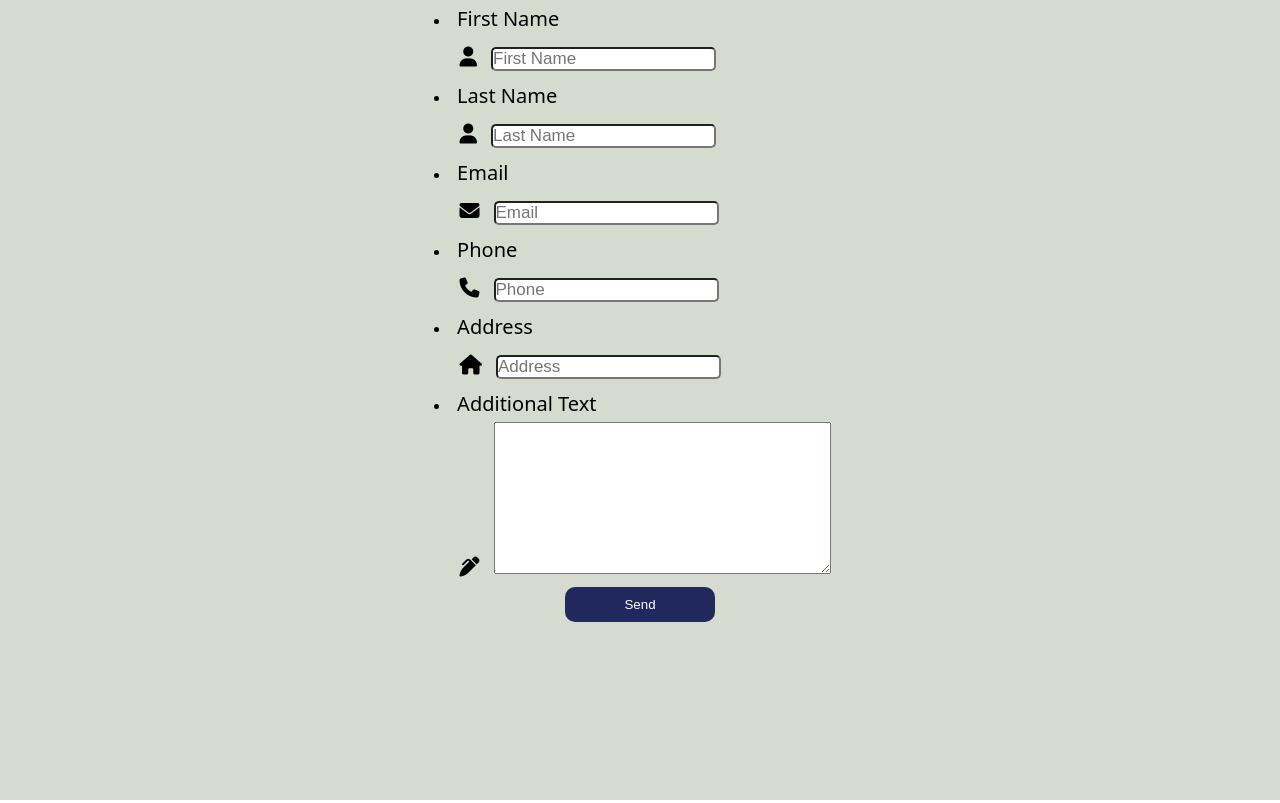
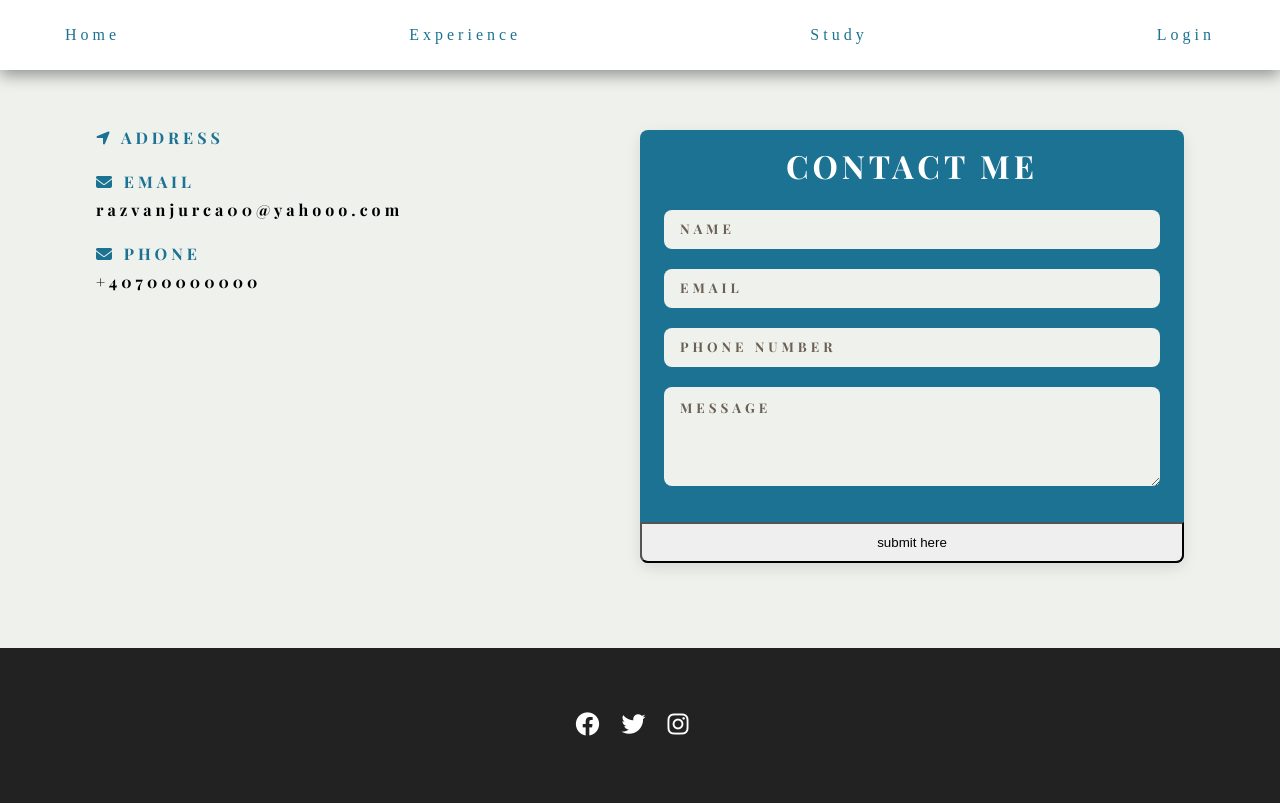
Before and after one commit to JurcaRazvanCatalin/CV, a plain HTML site: page contact.html in a window 1280 px wide. Drawn offline with nearby package versions, Linux system fonts and the light colour scheme.

Commit message:
Contact Changed

```diff
--- a/CSS/contact.css
+++ b/CSS/contact.css
@@ -13,55 +13,144 @@
   --second-color: #6b6054;
   --shadow: #000;
   --a-color: #1c7293;
+  --clr-grey: hsl(210, 22%, 49%);
   --background: #eff1ed;
   --secondary-background: #d6dbd0;
   --white: #fff;
+  --spacing: 0.25rem;
+  --transition: all 0.3s linear;
+  --ff-primary: 'Playfair Display', serif;
+  --radius: 0.5rem;
+  --light-shadow: 0 5px 15px rgba(0, 0, 0, 0.2);
+  --dark-shadow: 0 5px 15px rgba(0, 0, 0, 0.4);
 }
 
-.form-group {
-  min-width: 100vw;
-  min-height: 100vh;
-  background: var(--second-color);
-}
-
-.inputs {
-  display: flex;
-  justify-content: center;
-}
-
-.title {
-  font-size: 40px;
-  font-family: 'Playfair Display', serif;
-  text-align: center;
-  color: var(--white);
-  text-shadow: 2px 2px 3px var(--shadow);
-  background: var(--a-color);
-}
-
-.phone {
-  width: 100vw;
-  height: 100vh;
-  background: var(--secondary-background);
-}
-
-.links {
-  padding: 50px;
-  text-align: center;
-}
-
-.link-effect a {
-  color: var(--main-color);
-  margin: 0 20px;
-  padding: 10px 0;
-  position: relative;
-  transition: ease-out 0.3s 0.1s;
+a {
   text-decoration: none;
 }
 
-.link-effect a::after {
-  height: 2px;
+img {
   width: 100%;
-  background: white;
+  display: block;
+}
+
+h1,
+h2,
+h3,
+h4 {
+  letter-spacing: var(--spacing);
+  text-transform: capitalize;
+  line-height: 1.25;
+  margin-bottom: 0.75rem;
+}
+
+h1 {
+  font-size: 3rem;
+}
+
+h2 {
+  font-size: 2rem;
+}
+
+h3 {
+  font-size: 1.5rem;
+}
+
+h4 {
+  font-size: 0.875rem;
+}
+
+p {
+  margin-bottom: 1.25rem;
+}
+
+@media screen and (min-width: 800px) {
+  h1 {
+    font-size: 4rem;
+  }
+
+  h2 {
+    font-size: 2.5rem;
+  }
+
+  h3 {
+    font-size: 2rem;
+  }
+
+  h4 {
+    font-size: 1rem;
+  }
+  body {
+    font-size: 1rem;
+  }
+
+  h1,
+  h2,
+  h3,
+  h4 {
+    line-height: 1;
+  }
+}
+
+.navbar {
+  position: fixed;
+  top: 0;
+  left: 0;
+  width: 100%;
+  background: var(--white);
+  box-shadow: var(--dark-shadow);
+  z-index: 2;
+  /* visibility: hidden; */
+}
+
+.nav-center {
+  width: 100%;
+  max-width: 1170px;
+  margin: 0 auto;
+}
+
+.nav-header {
+  display: flex;
+  align-items: center;
+  padding: 1rem 2rem;
+}
+
+.nav-toggle {
+  background: transparent;
+  border: none;
+  font-size: 2rem;
+  color: var(--main-color);
+  cursor: pointer;
+  transition: all 0.4s ease-in-out;
+}
+
+.nav-toggle:hover {
+  transform: scale(1.2);
+}
+
+.nav-links {
+  overflow: hidden;
+  transition: all 0.3s ease-in-out;
+  list-style: none;
+}
+
+.nav-link {
+  display: block;
+  position: relative;
+  margin: 10px;
+  text-transform: capitalize;
+  letter-spacing: var(--spacing);
+  transition: all 3s ease-in-out;
+  color: var(--a-color);
+  cursor: pointer;
+  font-size: 1rem;
+  text-decoration: none;
+}
+
+.nav-link::after {
+  height: 1px;
+  width: 100%;
+  background: var(--a-color);
   content: '';
   position: absolute;
   left: 0px;
@@ -70,42 +159,178 @@
   transition: 0.3s;
 }
 
-.link-effect a:hover::after {
+.nav-link:hover::after {
   transform: scaleX(1);
 }
 
-.text {
-  font-size: 20px;
-  padding: 5px 0;
-  position: relative;
-  left: 2%;
-  font-family: system-ui, -apple-system, BlinkMacSystemFont, 'Segoe UI', Roboto,
-    Oxygen, Ubuntu, Cantarell, 'Open Sans', 'Helvetica Neue', sans-serif;
+@media screen and (min-width: 992px) {
+  .navbar {
+    padding: 1rem 2rem;
+  }
+
+  .nav-toggle {
+    display: none;
+  }
+
+  .nav-center {
+    display: flex;
+    justify-content: space-between;
+    align-items: center;
+    flex-wrap: wrap;
+  }
+
+  .nav-links {
+    height: auto;
+    width: 100%;
+    display: flex;
+    justify-content: space-between;
+  }
+
+  .nav-header {
+    padding: 0;
+  }
+
+  .nav-link:hover {
+    color: var(--main-color);
+    background: transparent;
+  }
 }
 
-li i {
-  font-size: 20px;
-  padding: 10px;
+.hero {
+  min-height: 100vh;
+  background: linear-gradient(rgba(44, 174, 186, 0.7), rgba(0, 0, 0, 0.7)),
+    url('../Images/background_index.jpeg') center/cover no-repeat;
+  display: flex;
+  justify-content: center;
+  align-items: center;
 }
 
-input {
-  font-size: 17px;
-  border-radius: 5px;
+.hero-banner {
+  text-align: center;
+  color: var(--white);
+  padding: 0 3rem;
 }
 
-.button {
-  display: flex;
-  justify-content: center;
+.contact {
+  background: var(--background);
+  font-family: var(--ff-primary);
+  min-height: 81vh;
 }
 
-.btn {
-  padding: 10px;
-  width: 150px;
-  color: white;
-  background: var(--main-color);
-  border-radius: 10px;
+.contact-form,
+.contact-info {
+  margin: 1rem 0;
+  position: relative;
+  top: 50px;
+}
+
+.contact-item {
+  margin-bottom: 1.75rem;
+}
+
+.contact-title {
+  color: var(--a-color);
+  font-weight: 400;
+  text-transform: uppercase;
+}
+
+.contact-text {
+  text-transform: lowercase;
+}
+
+.contact-form {
+  background: var(--a-color);
+  border-radius: var(--radius);
+  text-align: center;
+  box-shadow: 0 5px 15px rgba(0, 0, 0, 0.1);
+  transition: all 0.3s ease-in-out;
+  max-width: 35rem;
+}
+
+.contact-form:hover {
+  box-shadow: 0 5px 15px rgba(0, 0, 0, 0.3);
+}
+
+.contact-form h3 {
+  padding-top: 1.25rem;
+  color: var(--white);
+  text-transform: uppercase;
+}
+
+.form-group {
+  padding: 1rem 1.5rem;
+}
+
+.form-control {
+  display: block;
+  width: 100%;
+  padding: 0.75rem 1rem;
   border: none;
+  margin-bottom: 1.25rem;
+  background: var(--background);
+  border-radius: var(--radius);
+  text-transform: uppercase;
+  letter-spacing: var(--spacing);
 }
-.btn:hover {
-  background: var(--a-color);
+
+.form-control::placeholder {
+  font-family: var(--ff-primary);
+  color: var(--second-color);
+  text-transform: uppercase;
+  letter-spacing: var(--spacing);
 }
+
+.section-center {
+  padding: 4rem 0;
+  width: 85vw;
+  margin: 0 auto;
+  max-width: 1170px;
+}
+
+.submit-btn {
+  display: block;
+  width: 100%;
+  padding: 0.7rem;
+  border-bottom-left-radius: var(--radius);
+  border-bottom-right-radius: var(--radius);
+}
+
+@media screen and (min-width: 992px) {
+  .contact-form,
+  .contact-info {
+    float: left;
+    width: 50%;
+  }
+}
+
+.footer {
+  background: #222;
+  text-align: center;
+  min-width: 50vw;
+}
+
+.social-icon {
+  color: var(--white);
+  font-size: 1.5rem;
+  margin-right: 1rem;
+}
+
+.facebook {
+  transition: all 0.3s ease-in-out;
+}
+.twitter {
+  transition: all 0.3s ease-in-out;
+}
+.instagram {
+  transition: all 0.3s ease-in-out;
+}
+
+.facebook:hover {
+  color: #4267b2;
+}
+.twitter:hover {
+  color: #1da1f2;
+}
+.instagram:hover {
+  color: #c13584;
+}
--- a/CSS/style.css
+++ b/CSS/style.css
@@ -10,9 +10,16 @@
   --second-color: #6b6054;
   --shadow: #000;
   --a-color: #1c7293;
+  --clr-grey: hsl(210, 22%, 49%);
   --background: #eff1ed;
   --secondary-background: #d6dbd0;
   --white: #fff;
+  --spacing: 0.25rem;
+  --transition: all 0.3s linear;
+  --ff-primary: 'Playfair Display', serif;
+  --radius: 0.5rem;
+  --light-shadow: 0 5px 15px rgba(0, 0, 0, 0.2);
+  --dark-shadow: 0 5px 15px rgba(0, 0, 0, 0.4);
 }
 
 body {
@@ -21,12 +28,13 @@ body {
   justify-content: center;
   align-items: center;
   background: var(--background);
+  font-family: var(--ff-primary);
 }
 
 .container {
   height: 50vh;
   width: 50vw;
-  background: var(--main-color);
+  background: var(--a-color);
   border-radius: 20px;
 }
 
@@ -50,10 +58,35 @@ body {
   display: flex;
   justify-content: center;
   font-size: 40px;
+  text-transform: uppercase;
 }
 
 .btn_text {
   text-decoration: none;
   font-size: 20px;
-  color: var(--main-color);
+  color: var(--a-color);
+  text-transform: uppercase;
 }
+
+.text {
+  border-radius: var(--radius);
+  border: none;
+}
+
+.text::placeholder {
+  font-family: var(--ff-primary);
+  color: var(--second-color);
+  text-transform: uppercase;
+  letter-spacing: var(--spacing);
+}
+
+.btn {
+  border-radius: var(--radius);
+  border: none;
+  transition: all 0.3s ease-in-out;
+}
+
+.btn:hover {
+  box-shadow: 6px 6px rgba(0, 0, 0, 0.4);
+  cursor: pointer;
+}
--- a/contact.html
+++ b/contact.html
@@ -4,7 +4,7 @@
     <meta charset="UTF-8" />
     <meta http-equiv="X-UA-Compatible" content="IE=edge" />
     <meta name="viewport" content="width=device-width, initial-scale=1.0" />
-    <title>Document</title>
+    <title>Contact</title>
     <link
       rel="stylesheet"
       href="https://cdnjs.cloudflare.com/ajax/libs/font-awesome/6.1.1/css/all.min.css"
@@ -15,46 +15,110 @@
     <link rel="stylesheet" href="CSS/contact.css" />
   </head>
   <body>
-    <div class="form-group">
-      <div class="phone">
-        <span class="inputs">
-          <ul>
+    <!--
+      ==================
+      Nav
+      ==================
+     -->
+    <nav class="navbar">
+      <div class="nav-center">
+        <div class="nav-header">
+          <button class="nav-toggle" type="button" id="nav-toggle">
+            <i class="fas fa-bars"></i>
+          </button>
+        </div>
+        <ul class="nav-links" id="nav-links">
           <li>
-              <p class="text">First Name</p>
-              <i class="fa-solid fa-user"></i>
-              <input type="text" placeholder="First Name" name="" id="" />
+            <a href="./index.html" class="nav-link scroll-link">home</a>
           </li>
           <li>
-              <p class="text">Last Name</p>
-              <i class="fa-solid fa-user"></i>
-              <input type="text" placeholder="Last Name" name="" id="" />
+            <a href="./experience.html" class="nav-link scroll-link"
+              >experience</a
+            >
           </li>
-            <li>
-              <p class="text">Email</p>
-              <i class="fa-solid fa-envelope"></i>
-              <input type="email" placeholder="Email" name="" id="" />
-            </li>
-            <li>
-              <p class="text">Phone</p>
-              <i class="fa-solid fa-phone"></i>
-              <input type="number" placeholder="Phone" name="" id="" />
-            </li>
-            <li>
-              <p class="text">Address</p>
-              <i class="fa-solid fa-house"></i>
-              <input type="text" placeholder="Address" name="" id="" />
-            </li>
-            <li>
-              <p class="text">Additional Text</p>
-              <i class="fa-solid fa-pen-clip"></i>
-              <textarea name="" id="" cols="40" rows="10"></textarea>
-            </li>
+          <li><a href="./study.html" class="nav-link scroll-link">study</a></li>
+          <li><a href="./form.html" class="nav-link scroll-link">login</a></li>
         </ul>
+      </div>
+    </nav>
+    <section class="contact">
+      <div class="section-center">
+        <div class="contact-info">
+          <div class="contact-item">
+            <h4 class="contact-title">
+              <span class="contact-icon">
+                <i class="fas fa-location-arrow"></i>
               </span>
-        <div class="button">
-          <button class="btn"><span>Send</span></button>
+              address
+            </h4>
+          </div>
+          <div class="contact-item">
+            <h4 class="contact-title">
+              <span class="contact-icon">
+                <i class="fas fa-envelope"></i>
+              </span>
+              email
+            </h4>
+            <h4 class="contact-text">razvanjurca00@yahooo.com</h4>
+          </div>
+          <div class="contact-item">
+            <h4 class="contact-title">
+              <span class="contact-icon">
+                <i class="fas fa-envelope"></i>
+              </span>
+              phone
+            </h4>
+            <h4 class="contact-text">+40700000000</h4>
           </div>
         </div>
+        <article class="contact-form">
+          <h3>contact me</h3>
+          <form action="https://formspree.io/f/xvoleenr" method="post">
+            <div class="form-group">
+              <input
+                type="text"
+                placeholder="name"
+                class="form-control"
+                name="name"
+              />
+              <input
+                type="email"
+                placeholder="email"
+                class="form-control"
+                name="name"
+              />
+              <input
+                type="name"
+                placeholder="phone number"
+                class="form-control"
+                name="name"
+              />
+              <textarea
+                placeholder="message"
+                name="message"
+                class="form-control"
+                rows="5"
+              ></textarea>
             </div>
+            <button type="submit" class="submit-btn button">submit here</button>
+          </form>
+        </article>
+      </div>
+    </section>
+    <footer class="footer">
+      <div class="section-center">
+        <div class="social-icons">
+          <a href="#" class="social-icon facebook">
+            <i class="fab fa-facebook"></i>
+          </a>
+          <a href="#" class="social-icon twitter">
+            <i class="fab fa-twitter"></i>
+          </a>
+          <a href="#" class="social-icon instagram">
+            <i class="fab fa-instagram"></i>
+          </a>
+        </div>
+      </div>
+    </footer>
   </body>
 </html>
```
Lines whose indentation alone changed are shown as unchanged.
